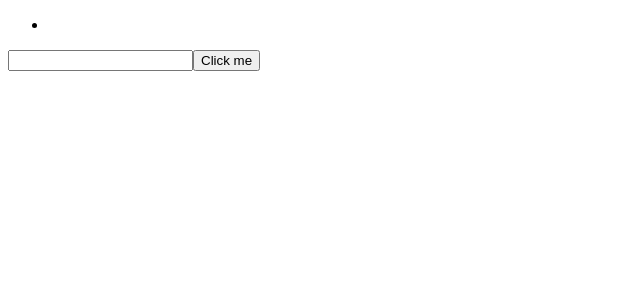
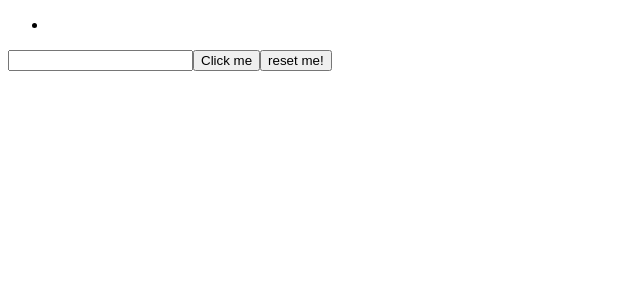
Before and after one commit to Roberta2017/ex-react, a React (Create React App) app in the folder my-app/: page / in a window 1280 px wide. Shown: the top 300 px of the page, without its empty margins (0-640 px from the left). Built offline with nearby package versions, Linux system fonts and the light colour scheme.

Commit message:
esercizio 05 list

```diff
--- a/my-app/src/TodoList.js
+++ b/my-app/src/TodoList.js
@@ -1,21 +1,29 @@
 import React from "react";
 
+
+
 export class TodoList extends React.Component{
+    state={
+        items: [''],
+    }
+    buttonOnClick = (event) =>{
+        event.preventDefault()
+        this.setState({
+            items: [...this.state.items, event.target.elements.items.value],
 
-    state = {
-        items : [''],
-    }
-buttonOnClick = (event => {
-    event.preventDefault()
+        })
 
-    this.setState({
-        items: [...this.state.items, event.target.elements.items.value],
 
-    })
 
-    event.target.reset()
+        event.target.reset()
+     }
+     handleReset = () => {
+        this.setState({
+          items: [''],
+        });
+      };
 
-})
+
 
 
 
@@ -28,6 +36,7 @@ buttonOnClick = (event => {
                 <form onSubmit = {this.buttonOnClick}>
                     <input name="items" type="text" />
                     <button type ="submit">Click me</button>
+                    <button onClick={this.handleReset} type ="submit">reset me!</button>
 
                 </form>
 
```
